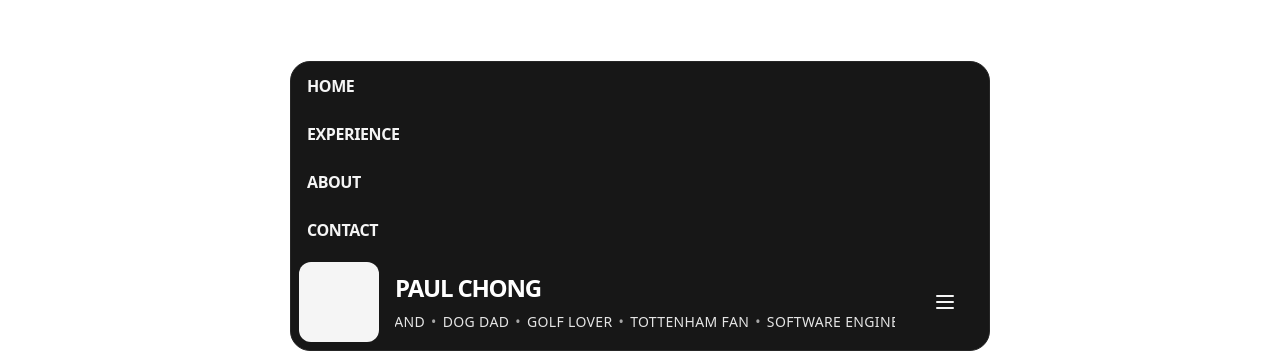
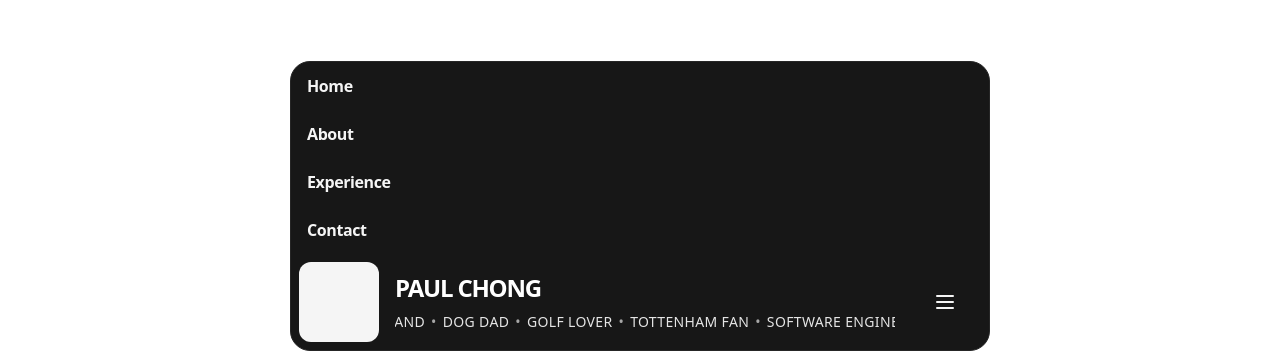
Before and after one commit to phc5/2025, a Next.js app: page / in a window 1280 px wide. Both pictures are taken after a click on the button "Open Menu". Shown: the part 425-778 px from the top of the page. Built offline with nearby package versions, Linux system fonts and the light colour scheme.

Commit message:
Adds smooth scrolling to sections

```diff
--- a/src/app/globals.css
+++ b/src/app/globals.css
@@ -1,4 +1,4 @@
-@import 'tailwindcss';
+@import "tailwindcss";
 
 :root {
   --background: #ffffff;
--- a/src/components/Experience.tsx
+++ b/src/components/Experience.tsx
@@ -2,7 +2,10 @@ import React from "react";
 
 export default function Experience() {
   return (
-    <section className="flex flex-col items-center py-28 px-4 lg:px-8">
+    <section
+      id="experience"
+      className="flex flex-col items-center py-28 px-4 lg:px-8"
+    >
       <h2 className="flex justify-between w-full mb-6 lg:mb-8">
         <span className="text-[clamp(48px,12vw,200px)] font-bold tracking-tight leading-[0.8] uppercase">
           Experience
--- a/src/components/IslandMenu.tsx
+++ b/src/components/IslandMenu.tsx
@@ -1,28 +1,61 @@
-'use client';
+"use client";
 
-import { motion, AnimatePresence } from 'framer-motion';
+import { motion, AnimatePresence } from "framer-motion";
+import { gsap } from "gsap";
+import { ScrollToPlugin } from "gsap/ScrollToPlugin";
+
+gsap.registerPlugin(ScrollToPlugin);
 
 interface IslandMenuProps {
   isOpen: boolean;
   onClose: () => void;
 }
 
-const menuItems = ['HOME', 'EXPERIENCE', 'ABOUT', 'CONTACT'];
+const menuItems = [
+  {
+    id: "home",
+    href: "/",
+    label: "Home",
+  },
+  {
+    id: "about",
+    href: "#about",
+    label: "About",
+  },
+  {
+    id: "experience",
+    href: "#experience",
+    label: "Experience",
+  },
+  {
+    id: "Contact",
+    href: "#contact",
+    label: "Contact",
+  },
+];
 
 export default function IslandMenu({ isOpen, onClose }: IslandMenuProps) {
   const numItems = menuItems.length;
   const MAX_STAGGER_DURATION = 0.3; // total stagger time in seconds
   const stagger = MAX_STAGGER_DURATION / numItems;
 
+  const scrollToSection = (id: string) => {
+    gsap.to(window, {
+      duration: 1,
+      scrollTo: { y: `${id}`, offsetY: 70 },
+      ease: "power2.inOut",
+    });
+  };
+
   return (
     <motion.div
       className="overflow-hidden z-50"
       animate={{
-        height: isOpen ? 'auto' : 0,
+        height: isOpen ? "auto" : 0,
         opacity: isOpen ? 1 : 0,
         marginBottom: isOpen ? 16 : 0,
       }}
-      transition={{ type: 'spring', stiffness: 120, damping: 20 }}
+      transition={{ type: "spring", stiffness: 120, damping: 20 }}
     >
       <div className="flex flex-col gap-4">
         <AnimatePresence>
@@ -33,20 +66,23 @@ export default function IslandMenu({ isOpen, onClose }: IslandMenuProps) {
 
               return (
                 <motion.button
-                  key={item}
+                  key={item.id}
                   initial={{ opacity: 0 }}
                   animate={{ opacity: 1 }}
                   exit={{ opacity: 0 }}
                   transition={{
                     delay: isOpen ? openDelay : closeDelay,
                     duration: 0.35,
-                    ease: 'easeOut',
+                    ease: "easeOut",
                   }}
-                  onClick={onClose}
+                  onClick={() => {
+                    onClose();
+                    scrollToSection(item.href);
+                  }}
                   className="text-neutral-100 text-left hover:text-neutral-400 transition px-2
                   py-1 cursor-pointer font-semibold tracking-tight"
                 >
-                  {item}
+                  {item.label}
                 </motion.button>
               );
             })}
```
